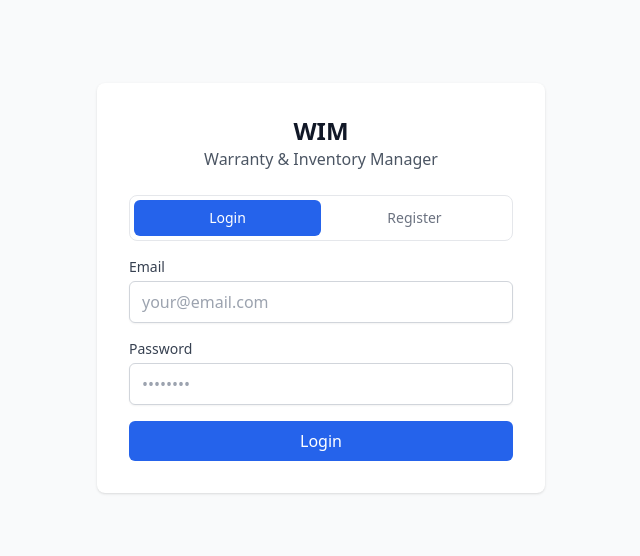
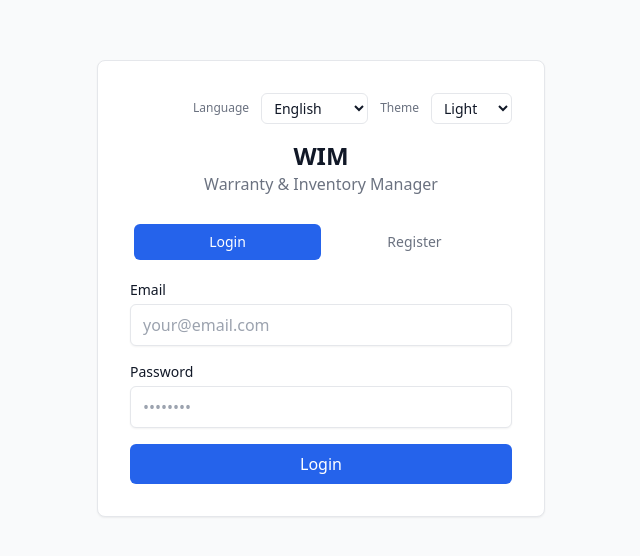
Before and after one commit to SGCSBorges/WIM, a React (Vite) app in the folder apps/web/: page / in a window 1280 px wide. Shown: the part 112-668 px from the top of the page, without its empty margins (319-959 px from the left). Built offline with nearby package versions, Linux system fonts and the light colour scheme; no server answers.

Commit message:
fix(web):login to render api

```diff
--- a/apps/web/src/components/auth/LoginForm.tsx
+++ b/apps/web/src/components/auth/LoginForm.tsx
@@ -1,13 +1,15 @@
 import React, { useState } from "react";
 import { authAPI } from "../../services/api";
 import { useI18n } from "../../i18n/i18n";
+import { useTheme } from "../../theme/theme";
 
 interface LoginFormProps {
   onLogin: () => void;
 }
 
 export default function LoginForm({ onLogin }: LoginFormProps) {
-  const { t } = useI18n();
+  const { t, language, setLanguage } = useI18n();
+  const { theme, setTheme } = useTheme();
   const [isLogin, setIsLogin] = useState(true);
   const [formData, setFormData] = useState({
     email: "",
@@ -51,22 +53,44 @@ export default function LoginForm({ onLogin }: LoginFormProps) {
   };
 
   return (
-    <div className="min-h-screen bg-gray-50 flex items-center justify-center">
-      <div className="max-w-md w-full bg-white rounded-lg shadow p-8">
+    <div className="min-h-screen flex items-center justify-center">
+      <div className="max-w-md w-full ui-card rounded-lg shadow p-8">
+        <div className="flex items-center justify-end gap-3 mb-4">
+          <label className="text-xs ui-text-muted">{t("nav.language")}</label>
+          <select
+            value={language}
+            onChange={(e) => setLanguage(e.target.value as any)}
+            className="ui-select px-2 py-1 rounded-md text-sm"
+          >
+            <option value="en">English</option>
+            <option value="fr">Français</option>
+            <option value="pt">Português</option>
+          </select>
+
+          <label className="text-xs ui-text-muted">{t("nav.theme")}</label>
+          <select
+            value={theme}
+            onChange={(e) => setTheme(e.target.value as any)}
+            className="ui-select px-2 py-1 rounded-md text-sm"
+          >
+            <option value="light">{t("theme.light")}</option>
+            <option value="dark">{t("theme.dark")}</option>
+            <option value="ocean">{t("theme.ocean")}</option>
+          </select>
+        </div>
+
         <div className="text-center mb-6">
-          <h1 className="text-2xl font-bold text-gray-900">WIM</h1>
-          <p className="text-gray-600">{t("auth.subtitle")}</p>
+          <h1 className="text-2xl font-bold">WIM</h1>
+          <p className="ui-text-muted">{t("auth.subtitle")}</p>
         </div>
 
         <div className="mb-4">
-          <div className="flex rounded-lg border border-gray-200 p-1">
+          <div className="flex rounded-lg ui-divider p-1">
             <button
               type="button"
               onClick={() => setIsLogin(true)}
               className={`flex-1 py-2 px-4 rounded-md text-sm font-medium transition-colors ${
-                isLogin
-                  ? "bg-blue-600 text-white"
-                  : "text-gray-500 hover:text-gray-700"
+                isLogin ? "ui-btn-primary" : "ui-btn-ghost"
               }`}
             >
               {t("auth.login")}
@@ -75,9 +99,7 @@ export default function LoginForm({ onLogin }: LoginFormProps) {
               type="button"
               onClick={() => setIsLogin(false)}
               className={`flex-1 py-2 px-4 rounded-md text-sm font-medium transition-colors ${
-                !isLogin
-                  ? "bg-blue-600 text-white"
-                  : "text-gray-500 hover:text-gray-700"
+                !isLogin ? "ui-btn-primary" : "ui-btn-ghost"
               }`}
             >
               {t("auth.register")}
@@ -87,10 +109,7 @@ export default function LoginForm({ onLogin }: LoginFormProps) {
 
         <form onSubmit={handleSubmit} className="space-y-4">
           <div>
-            <label
-              htmlFor="email"
-              className="block text-sm font-medium text-gray-700 mb-1"
-            >
+            <label htmlFor="email" className="block text-sm font-medium mb-1">
               {t("auth.email")}
             </label>
             <input
@@ -100,7 +119,7 @@ export default function LoginForm({ onLogin }: LoginFormProps) {
               value={formData.email}
               onChange={handleChange}
               required
-              className="w-full px-3 py-2 border border-gray-300 rounded-md shadow-sm focus:outline-none focus:ring-blue-500 focus:border-blue-500"
+              className="w-full ui-input px-3 py-2 rounded-md shadow-sm"
               placeholder="your@email.com"
             />
           </div>
@@ -108,7 +127,7 @@ export default function LoginForm({ onLogin }: LoginFormProps) {
           <div>
             <label
               htmlFor="password"
-              className="block text-sm font-medium text-gray-700 mb-1"
+              className="block text-sm font-medium mb-1"
             >
               {t("auth.password")}
             </label>
@@ -120,13 +139,16 @@ export default function LoginForm({ onLogin }: LoginFormProps) {
               onChange={handleChange}
               required
               minLength={8}
-              className="w-full px-3 py-2 border border-gray-300 rounded-md shadow-sm focus:outline-none focus:ring-blue-500 focus:border-blue-500"
+              className="w-full ui-input px-3 py-2 rounded-md shadow-sm"
               placeholder="••••••••"
             />
           </div>
 
           {error && (
-            <div className="bg-red-50 border border-red-200 text-red-600 px-4 py-3 rounded-md text-sm">
+            <div
+              className="px-4 py-3 rounded-md text-sm border ui-divider"
+              style={{ color: "var(--danger, #dc2626)" }}
+            >
               {error}
             </div>
           )}
@@ -134,11 +156,9 @@ export default function LoginForm({ onLogin }: LoginFormProps) {
           <button
             type="submit"
             disabled={loading}
-            className={`w-full py-2 px-4 rounded-md text-white font-medium focus:outline-none focus:ring-2 focus:ring-blue-500 focus:ring-offset-2 transition-colors ${
-              loading
-                ? "bg-gray-400 cursor-not-allowed"
-                : "bg-blue-600 hover:bg-blue-700"
-            }`}
+            className={`w-full py-2 px-4 rounded-md font-medium transition-colors ${
+              loading ? "opacity-70 cursor-not-allowed" : ""
+            } ui-btn-primary`}
           >
             {loading
               ? t("auth.loading")
--- a/apps/web/src/services/api.ts
+++ b/apps/web/src/services/api.ts
@@ -1,4 +1,18 @@
-const API_BASE_URL = "http://localhost:3000/api";
+// API base URL strategy:
+// - In production (Render static site), use same-origin "/api" by default.
+//   This avoids mixed-content + CORS issues that commonly surface as "Failed to fetch".
+// - In development, default to the local API.
+// - You can override with VITE_API_BASE_URL (e.g. https://<your-api-service>.onrender.com/api)
+const API_BASE_URL: string = (() => {
+  const env = (import.meta as any).env as Record<string, string | undefined>;
+  const fromEnv = env?.VITE_API_BASE_URL?.trim();
+  if (fromEnv) return fromEnv.replace(/\/$/, "");
+
+  // Vite sets PROD/DEV booleans.
+  if (env?.PROD) return "/api";
+
+  return "http://localhost:3000/api";
+})();
 
 // Get JWT token from localStorage
 const getToken = (): string | null => {
```
